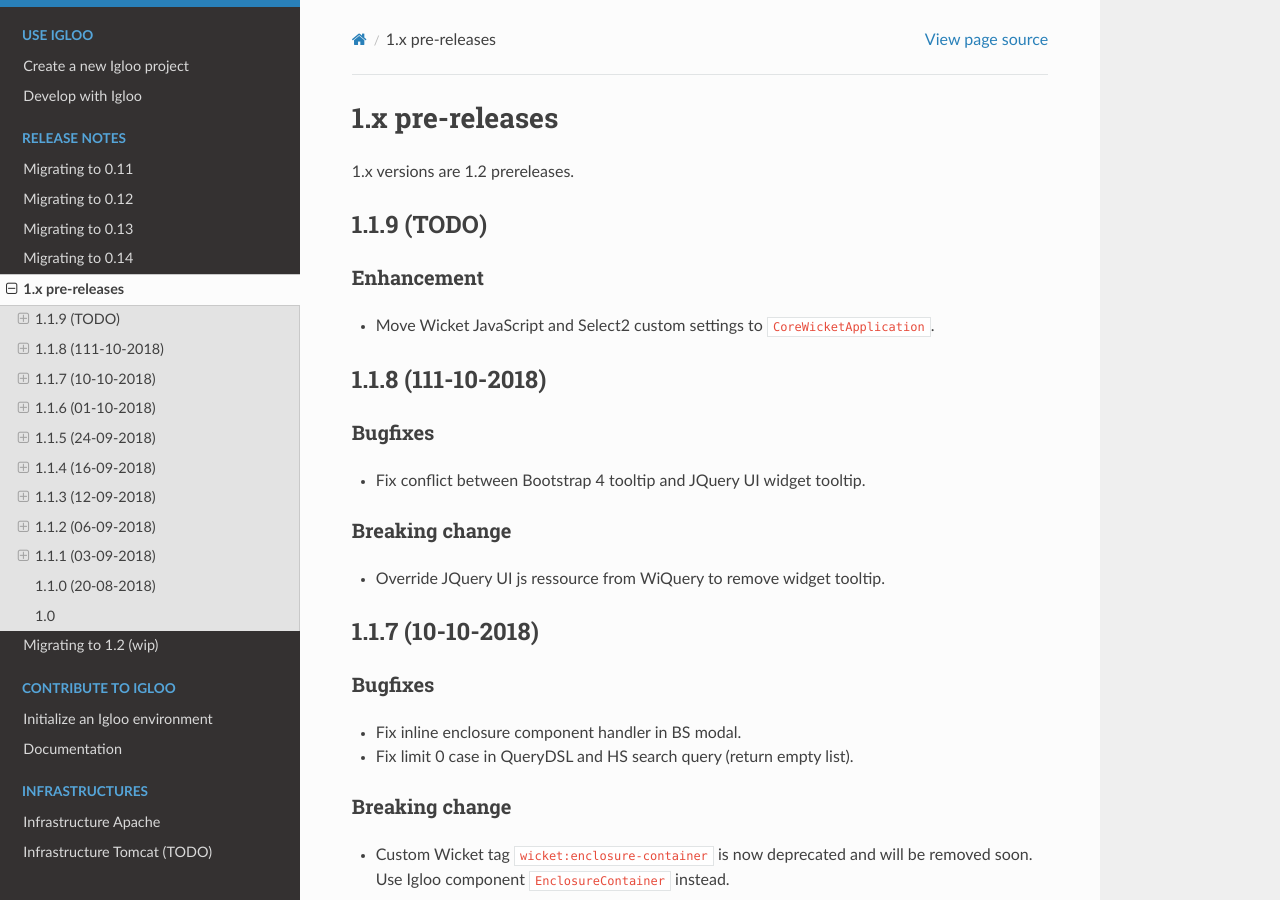
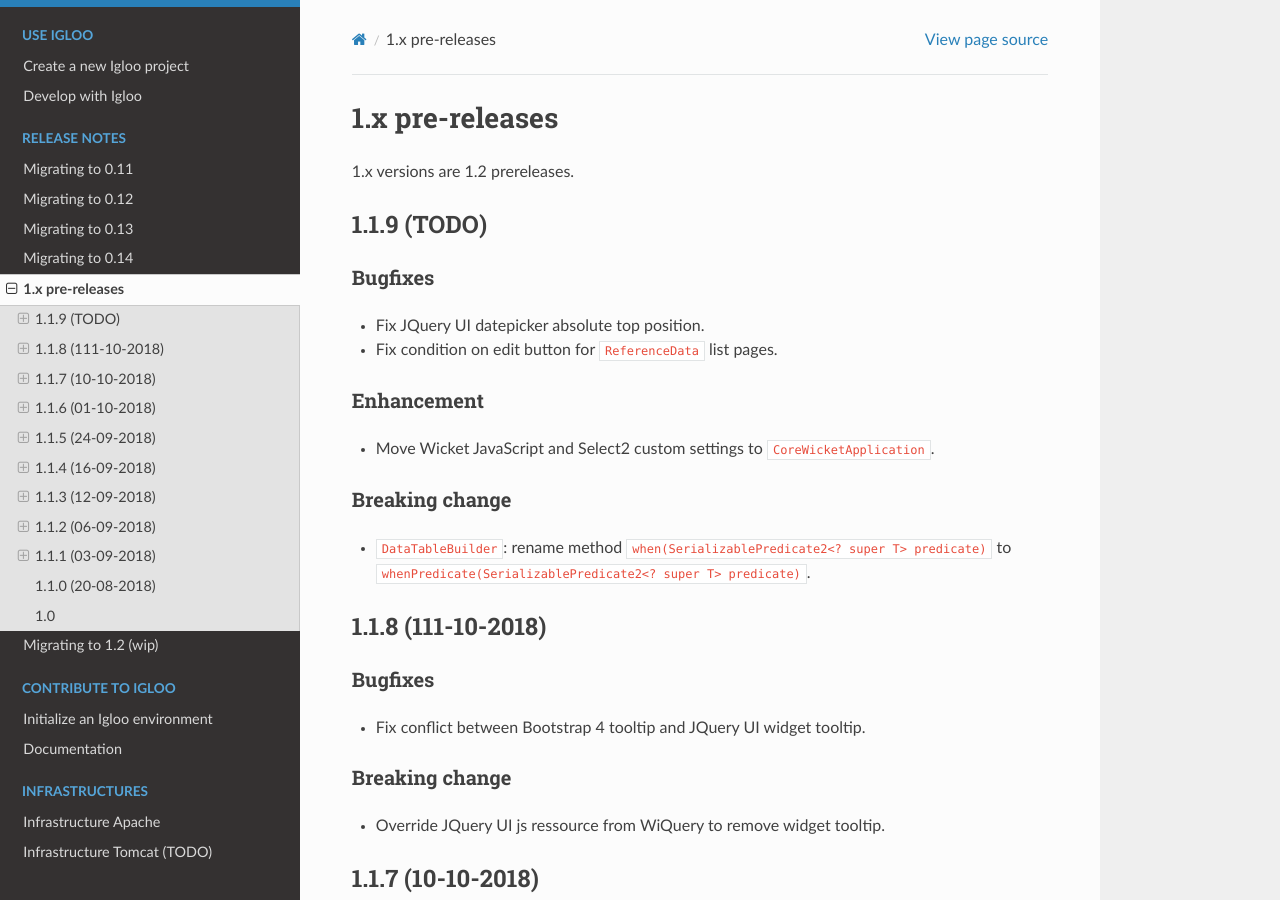
Before and after one commit to igloo-project/igloo-doc, a Sphinx documentation site: the page built from source/release-notes/1.x.rst, in a window 1280 px wide and 900 px high. Built offline with Sphinx 7.4.7 and the Read the Docs theme 2.0.0, drawn with Linux system fonts in a browser that asks for light colours.

Commit message:
1.1.9: update release notes

```diff
--- a/source/release-notes/1.x.rst
+++ b/source/release-notes/1.x.rst
@@ -9,11 +9,25 @@
 1.1.9 (TODO)
 ####################
 
+Bugfixes
+********
+
+* Fix JQuery UI datepicker absolute top position.
+* Fix condition on edit button for ``ReferenceData`` list pages.
+
 Enhancement
 ***********
 
 * Move Wicket JavaScript and Select2 custom settings to
   ``CoreWicketApplication``.
+
+Breaking change
+***************
+
+* ``DataTableBuilder``: rename method
+  ``when(SerializablePredicate2<? super T> predicate)`` to
+  ``whenPredicate(SerializablePredicate2<? super T> predicate)``.
+
 
 .. _v1.1.8:
 
```
